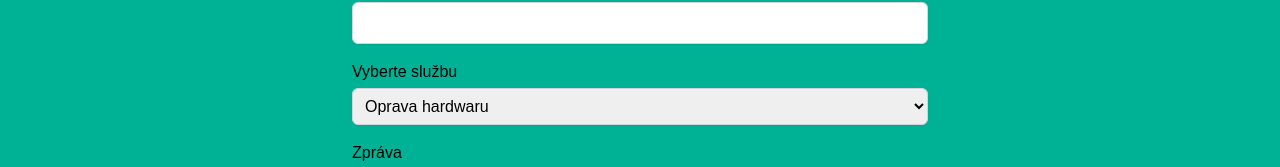
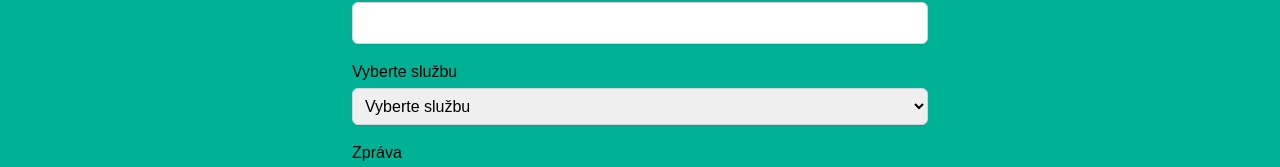
Before and after one commit to OndrejP21/ByteCare, a Next.js app: page /contact in a window 1280 px wide. Shown: the part 1280-1447 px from the top of the page. Built offline with nearby package versions, Linux system fonts and the light colour scheme.

Commit message:
form fixes

```diff
--- a/src/components/form/Form.tsx
+++ b/src/components/form/Form.tsx
@@ -92,7 +92,9 @@ function Input({ value, onChange, label, values, type, id }: InputType) {
       </label>
       {values && values.length > 0 ? (
         <select {...props}>
-          <option disabled>Vyberte službu</option>
+          <option value='' selected disabled>
+            Vyberte službu
+          </option>
           {values.map((val, index) => (
             <option key={index} value={val}>
               {val}
```
